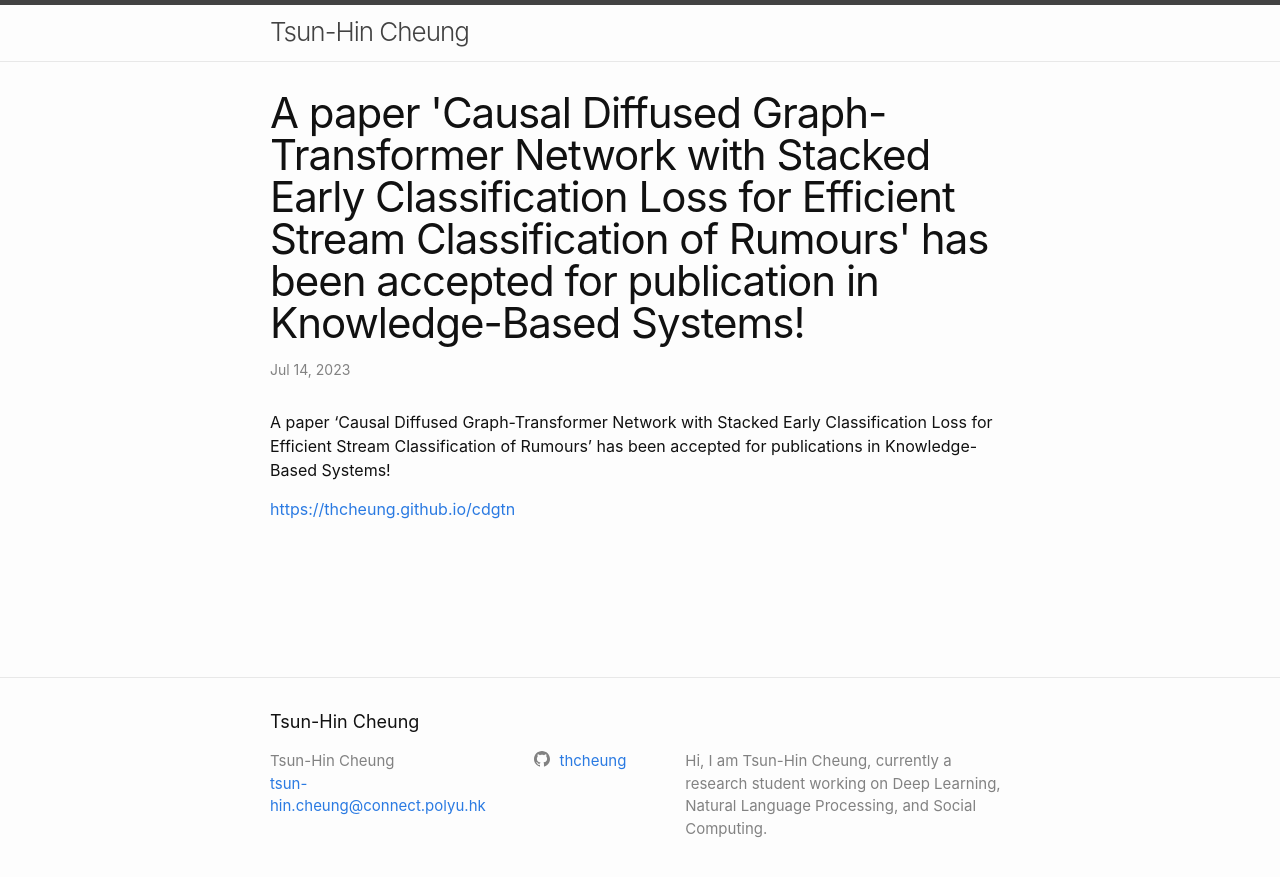
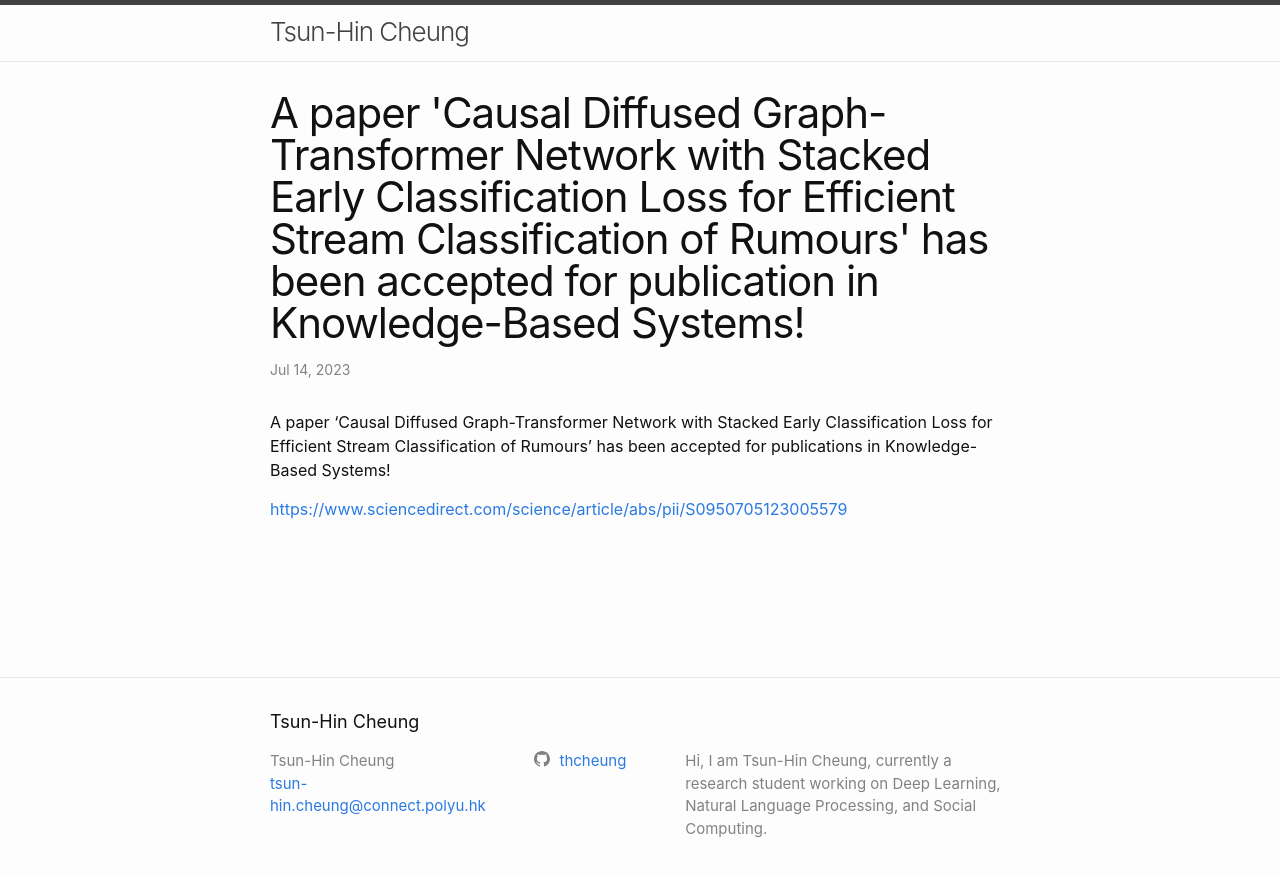
Before and after one commit to thcheung/thcheung.github.io, a Jekyll site: the page built from _posts/2023-07-14-cdgtn.markdown, in a window 1280 px wide. Shown: the top 877 px of the page. Built offline with Jekyll 4.4.1, drawn with Linux system fonts in a browser that asks for light colours; part of the change alters nothing that is shown.

Commit message:
Update 2023-07-14-cdgtn.markdown

```diff
--- a/_posts/2023-07-14-cdgtn.markdown
+++ b/_posts/2023-07-14-cdgtn.markdown
@@ -6,4 +6,4 @@ date:   2023-07-14 12:21:23 +0800
 
 A paper 'Causal Diffused Graph-Transformer Network with Stacked Early Classification Loss for Efficient Stream Classification of Rumours' has been accepted for publications in Knowledge-Based Systems!
 
-[https://thcheung.github.io/cdgtn](https://thcheung.github.io/cdgtn)
+[https://www.sciencedirect.com/science/article/abs/pii/S0950705123005579](https://www.sciencedirect.com/science/article/abs/pii/S0950705123005579)
```
